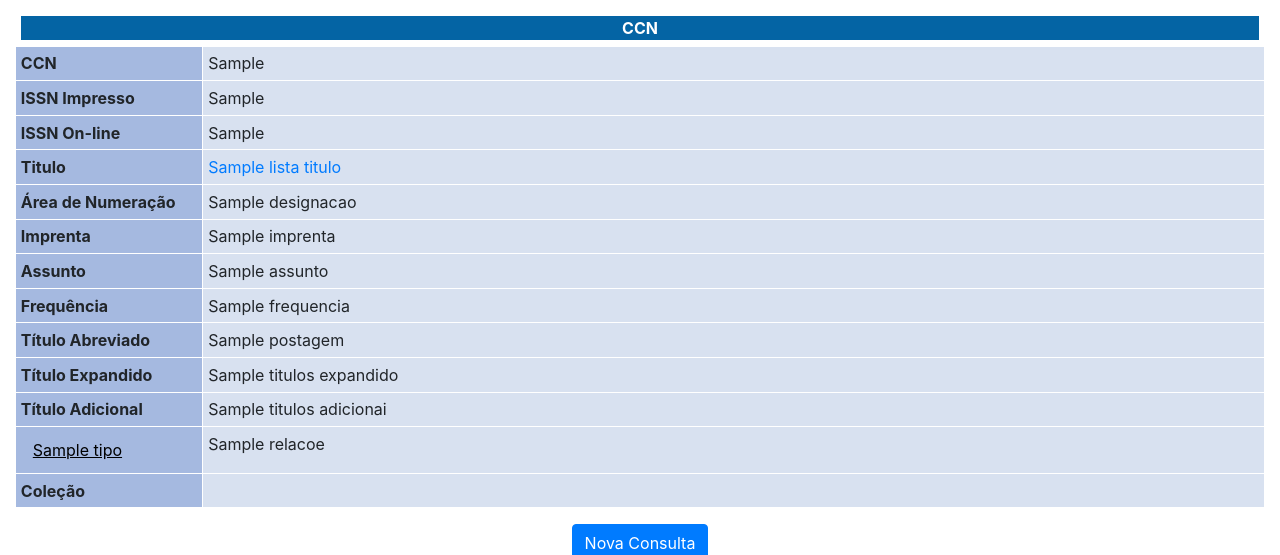
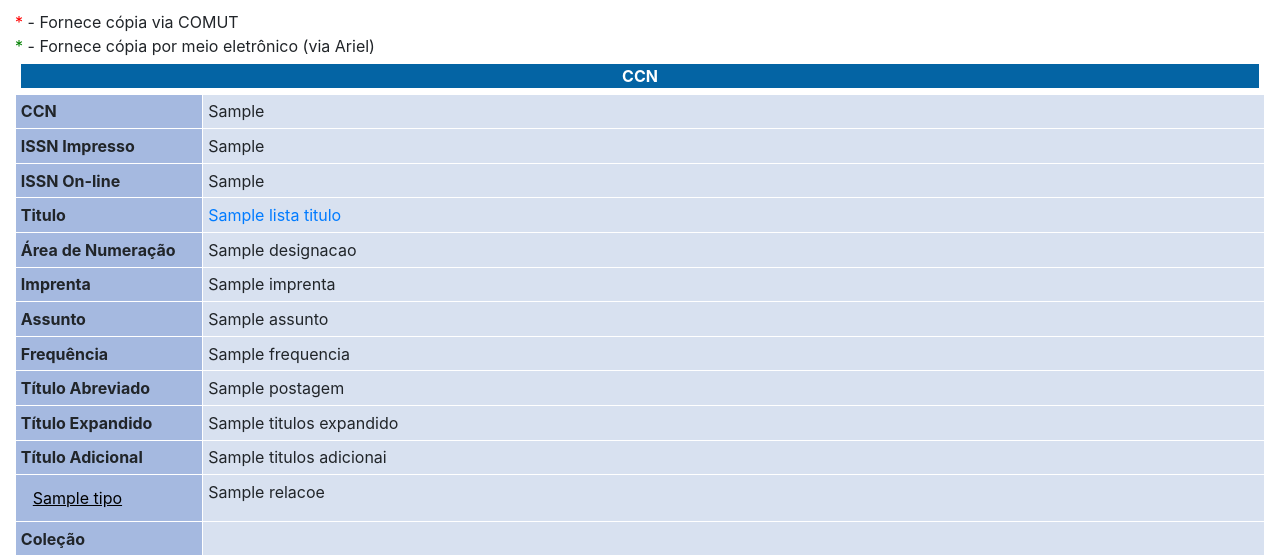
Before and after one commit to maxbborges/ccn_ibict, a Django app: template ccn/templates/resultado.html in a window 1280 px wide. Shown: the part 24-579 px from the top of the page. Run offline with Django 3.2, Linux system fonts and the light colour scheme; the template is opened without the code that fills it: most values are stand-ins (such as "Sample title", 1, 10 or a date in 2020); some libraries are stand-ins or nearby versions.

Commit message:
Inclusão do codigo COMUT e ARIEL

```diff
--- a/ccn/models.py
+++ b/ccn/models.py
@@ -128,11 +128,12 @@ class Universidades(models.Model):
         consulta = f'''
         SELECT DISTINCT
         pc.PUBL_COD, bc.BIBL_COD, pc.SEQ , l.UF_COD, b.SIGLA, b.NOME, b.LOGRADOURO,
-        b.BAIRRO, l.DES, b.CEP, bc.NUMERO, bc.TIPO , pc.CONTEUDO
+        b.BAIRRO, l.DES, b.CEP, bc.NUMERO, bc.TIPO , pc.CONTEUDO,mf.DES AS tipotexto,b.cod_comut,b.ariel
         FROM ccn.PUBLICACAO_COLECAO pc
         INNER JOIN ccn.BIBLIOTECA b ON b.COD = pc.BIBL_COD
         INNER JOIN ccn.BIBLIOTECA_CONTATO bc ON pc.BIBL_COD = bc.BIBL_COD
         INNER JOIN ccn.LOCALIDADE l ON l.COD = b.MUNI_COD
+        INNER JOIN ccn.MEIO_FISICO mf ON mf.COD = TO_CHAR(pc.mefs_cod)
         WHERE
         pc.PUBL_COD IN ({codigo})
         ORDER BY l.UF_COD, b.SIGLA,pc.SEQ ,bc.tipo ;'''
--- a/ccn/templates/resultado.html
+++ b/ccn/templates/resultado.html
@@ -13,6 +13,8 @@
 {% endblock %}
 
 {% block main %}
+<div><span style="color:red;">*</span> - Fornece cópia via COMUT</div>
+<div><span style="color:green;">*</span> - Fornece cópia por meio eletrônico (via Ariel)</div>
 <div class='row linhaTabela'>
     <div class='col'>
         {% if lista_postagens %}
@@ -55,14 +57,6 @@
 
                     {% endif %}
 
-
-                    <!-- {% ifequal titulos.codigo postagem.codigo %}
-                    {% if postagem.home_page %}
-                    <td style="width: 85%"><a href={{postagem.home_page}}>{{titulos.titulo_completo}}</a></td>
-                    {% else %}
-                    <td style="width: 85%">{{titulos.titulo_completo}}</td>
-                    {% endif %}
-                    {% endifequal %} -->
                     {%endfor%}
                 </tr>
                 <tr>
@@ -162,8 +156,20 @@
                         {% if universidade.publ_cod == postagem.cod %}
                         <div class="universidade_margin">
                             <div class="universidade_hover">
-                                <div id='universidades'><span id='sigla'>{{universidade.sigla}}</span><span id='des'>
-                                        ({{universidade.uf_cod}})</span>: {{universidade.conteudo}}</div>
+                                <div id='universidades'>
+                                    {% if universidade.cod_comut != None %}
+                                    <span style="color:red;">*</span>
+                                    {%endif%}
+                                    {% if universidade.ariel != None %}
+                                    <span style="color:green;">*</span>
+                                    {%endif%}
+                                    <span id='sigla'>{{universidade.sigla}}</span>
+                                    <span id='des'>({{universidade.uf_cod}})</span>
+                                    {% if universidade.tipotexto != 'Texto Impresso' %}
+                                    <span style="color: red;">[{{universidade.tipotexto}}]</span>
+                                    {%endif%}
+                                    :{{universidade.conteudo}}
+                                </div>
                                 <div id='info_adicionais'>
                                     <p><span>Sigla: </span>{{universidade.sigla}}</p>
                                     <p><span>Nome: </span>{{universidade.nome}}</p>
```
